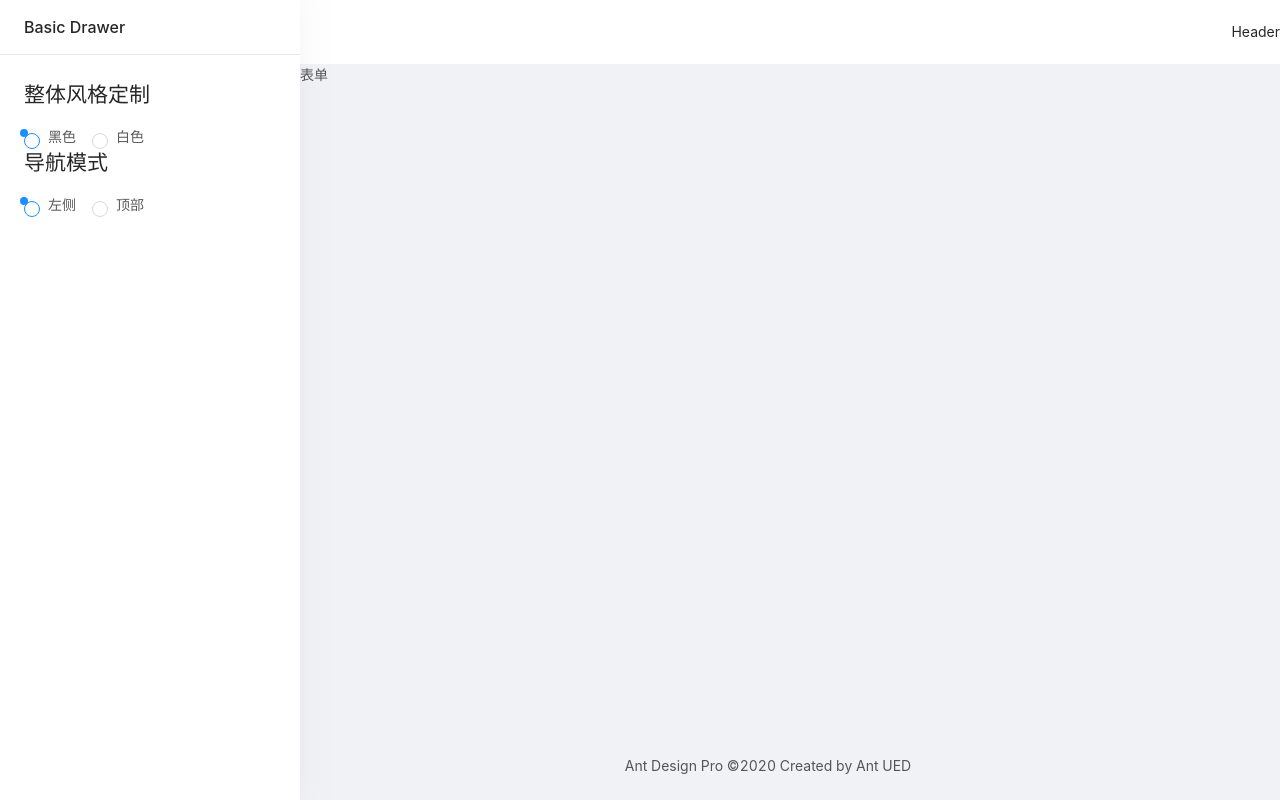
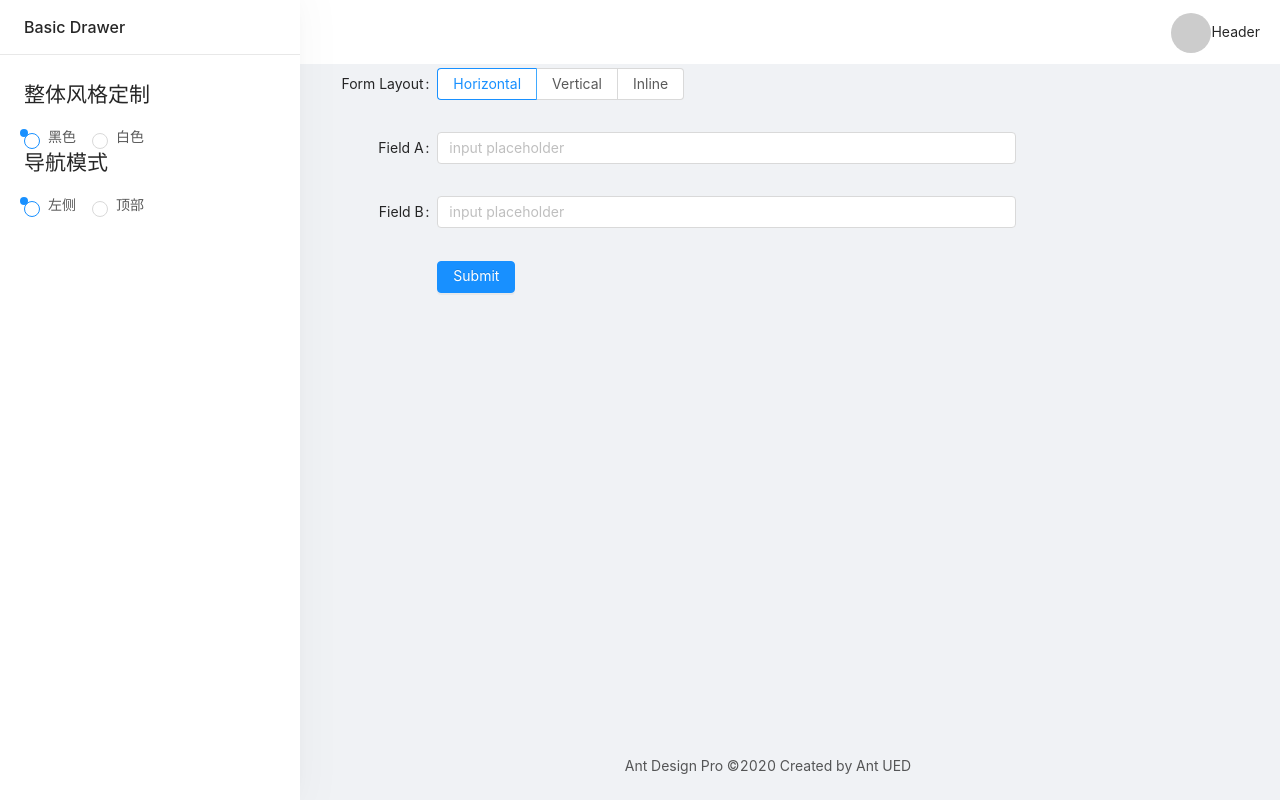
Before and after one commit to misszsy/ant-design-vue-pro, a Vue app: page /form/basic-form in a window 1280 px wide. Built offline with nearby package versions, Linux system fonts and the light colour scheme.

Commit message:
手动Form表单校验方式

```diff
--- a/src/layouts/Header.vue
+++ b/src/layouts/Header.vue
@@ -1,5 +1,8 @@
 <template>
-  <div class="header">Header</div>
+  <div class="header">
+    <a-avatar size="large" icon="user" />
+    <span>Header</span>
+  </div>
 </template>
 
 <script>
@@ -9,5 +12,6 @@ export default {};
 <style scoped>
 .header {
   float: right;
+  margin-right: 20px;
 }
 </style>
--- a/src/main.js
+++ b/src/main.js
@@ -13,7 +13,9 @@ import {
   Drawer,
   Radio,
   Menu,
-  Form
+  Form,
+  Input,
+  Avatar
 } from "ant-design-vue";
 import Authorized from "./components/Authorized";
 import Auth from "./directives/auth";
@@ -27,6 +29,8 @@ Vue.use(Drawer);
 Vue.use(Radio);
 Vue.use(Menu);
 Vue.use(Form);
+Vue.use(Input);
+Vue.use(Avatar);
 //全局注册权限指令
 Vue.use(Auth);
 //注册全局权限控制组件
--- a/src/views/form/BasicForm.vue
+++ b/src/views/form/BasicForm.vue
@@ -1,7 +1,96 @@
 <template>
-  <div>基础表单</div>
+  <a-form :layout="formLayout">
+    <a-form-item
+      label="Form Layout"
+      :label-col="formItemLayout.labelCol"
+      :wrapper-col="formItemLayout.wrapperCol"
+    >
+      <a-radio-group
+        default-value="horizontal"
+        @change="handleFormLayoutChange"
+      >
+        <a-radio-button value="horizontal">Horizontal</a-radio-button>
+        <a-radio-button value="vertical">Vertical</a-radio-button>
+        <a-radio-button value="inline">Inline</a-radio-button>
+      </a-radio-group>
+    </a-form-item>
+    <a-form-item
+      label="Field A"
+      :label-col="formItemLayout.labelCol"
+      :wrapper-col="formItemLayout.wrapperCol"
+      :validateStatus="fieldAStatus"
+      :help="fieldAHelp"
+    >
+      <a-input v-model="fieldA" placeholder="input placeholder" />
+    </a-form-item>
+    <a-form-item
+      label="Field B"
+      :label-col="formItemLayout.labelCol"
+      :wrapper-col="formItemLayout.wrapperCol"
+    >
+      <a-input v-model="fieldB" placeholder="input placeholder" />
+    </a-form-item>
+    <a-form-item :wrapper-col="buttonItemLayout.wrapperCol">
+      <a-button type="primary" @click="handleSubmit">Submit</a-button>
+    </a-form-item>
+  </a-form>
 </template>
 
 <script>
-export default {};
+export default {
+  data() {
+    return {
+      formLayout: "horizontal",
+      fieldA: "",
+      fieldAStatus: "",
+      fieldAHelp: "",
+      fieldB: "",
+      fieldBStaus: ""
+    };
+  },
+  watch: {
+    // fieldA(val) {
+    //   if (val.length <= 5) {
+    //     this.fieldAStatus = "error";
+    //     this.fieldAHelp = "必须大于5个字符";
+    //   } else {
+    //     this.fieldAStatus = "";
+    //     this.fieldAHelp = "";
+    //   }
+    // }
+  },
+  computed: {
+    formItemLayout() {
+      const { formLayout } = this;
+      return formLayout === "horizontal"
+        ? {
+            labelCol: { span: 4 },
+            wrapperCol: { span: 14 }
+          }
+        : {};
+    },
+    buttonItemLayout() {
+      const { formLayout } = this;
+      return formLayout === "horizontal"
+        ? {
+            wrapperCol: { span: 14, offset: 4 }
+          }
+        : {};
+    }
+  },
+  methods: {
+    handleFormLayoutChange(e) {
+      this.formLayout = e.target.value;
+    },
+    handleSubmit() {
+      if (this.fieldA.length <= 5) {
+        this.fieldAStatus = "error";
+        this.fieldAHelp = "必须大于5个字符";
+      } else {
+        this.fieldAStatus = "";
+        this.fieldAHelp = "";
+      }
+    }
+  }
+};
 </script>
```
